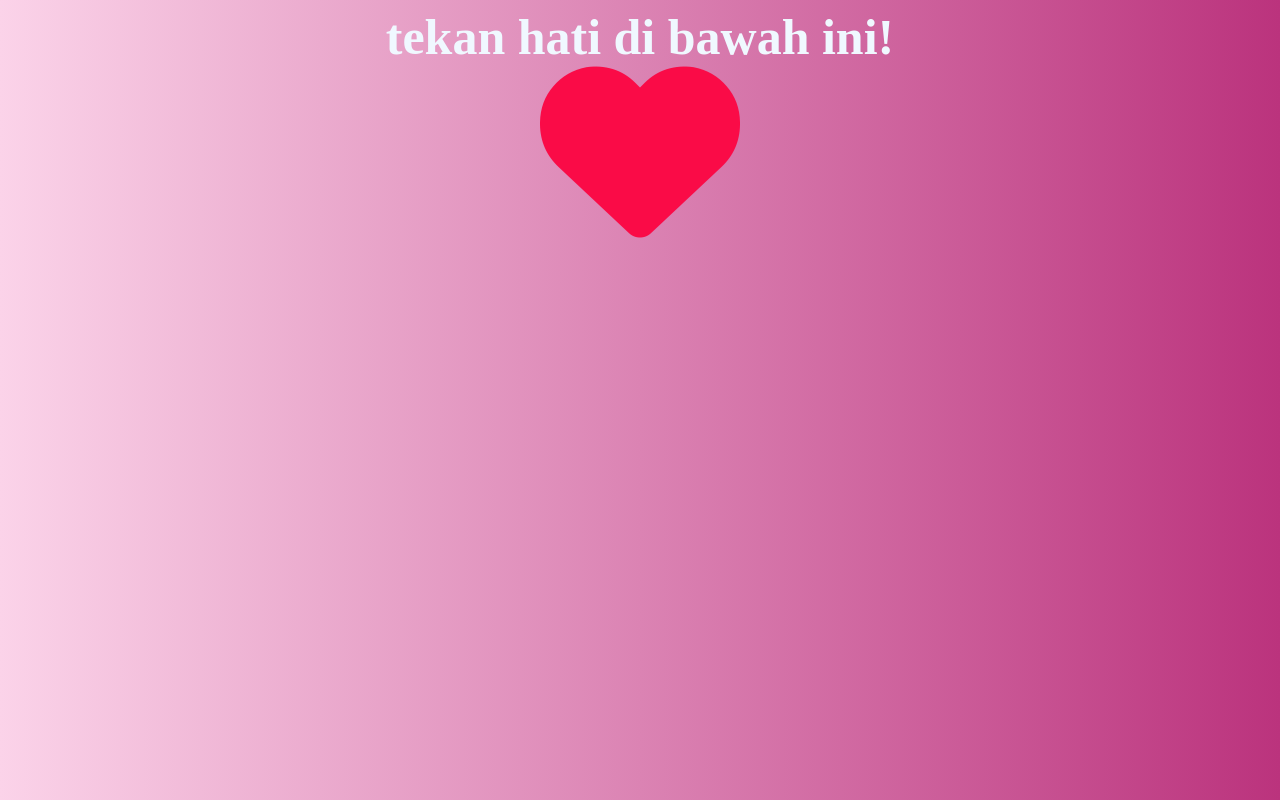
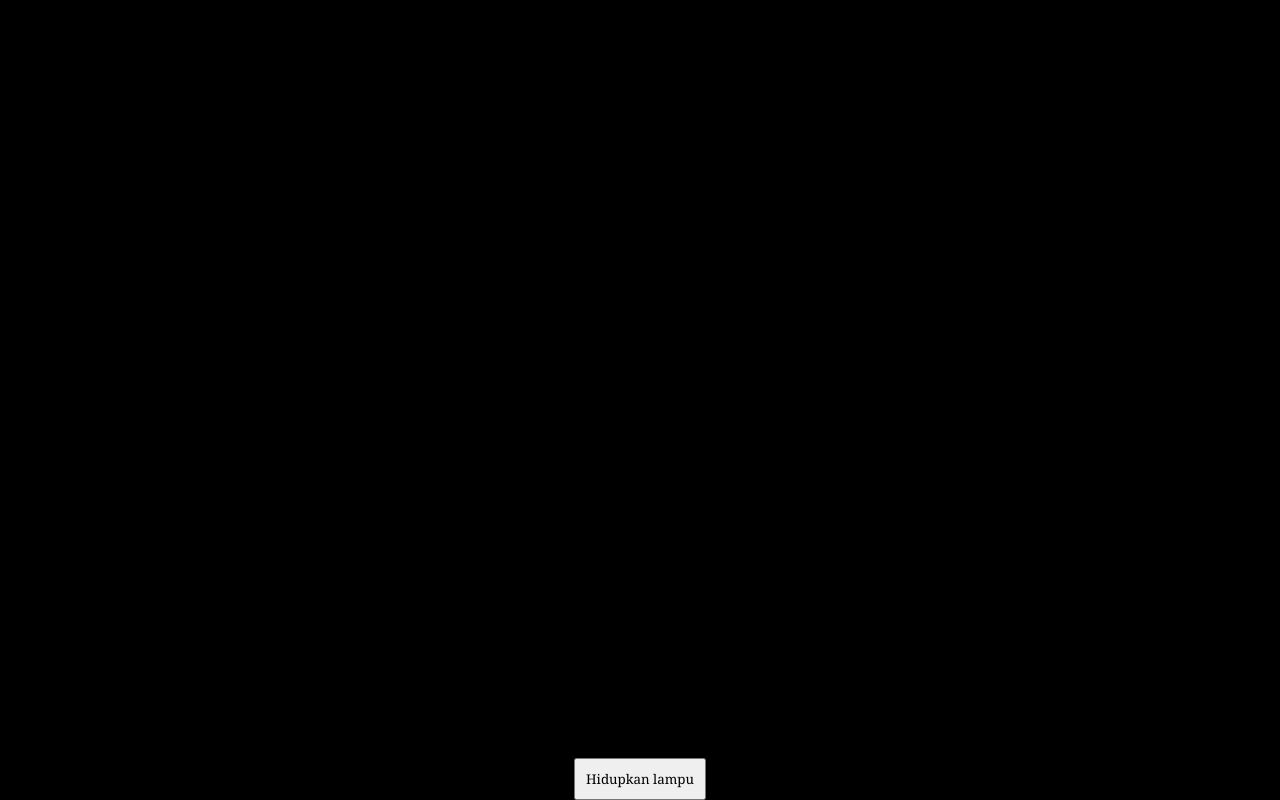
Before and after one commit to Finolut/happy-birthday, a plain HTML site: page index.html in a window 1280 px wide. Drawn offline with Linux system fonts and the light colour scheme.

Commit message:
memodifikasi ulang

```diff
--- a/index.html
+++ b/index.html
@@ -1,15 +1,19 @@
-<!DOCTYPE html>
 <html lang="en">
 <head>
     <meta charset="UTF-8">
     <meta name="viewport" content="width=device-width, initial-scale=1.0">
-    <title>HBD SAY</title>
+    <title>Document</title>
     <link rel="stylesheet" href="style.css">
-    <link rel="stylesheet" href="https://cdnjs.cloudflare.com/ajax/libs/font-awesome/6.4.2/css/all.min.css">
 </head>
 <body>
-    <div id="output"></div>
-    <i class="fa-solid fa-heart" id="love"></i>
-    <script src="script.js"></script>
+    <body>
+        <body>
+            <input type="submit" onclick="toggleLamp()" value="Hidupkan lampu" class="lampu">
+            <input type="submit" onclick="playMusic()" value="Mainkan musik" class="musik hidden">
+            <input type="submit" onclick="startMainEvent()" value="Ke acara inti" class="acara hidden">
+
+        </body>
+        <script src="script.js"></script>
+    </body>
 </body>
 </html>
--- a/script.js
+++ b/script.js
@@ -1,24 +1,49 @@
- // Function to simulate typing effect
- function typeText(element, text, speed) {
-    let i = 0;
-    function type() {
-      if (i < text.length) {
-        element.innerHTML += text.charAt(i);
-        i++;
-        setTimeout(type, speed);
-      }
-    }
-    type();
-  }
+var audio = new Audio(); // Buat objek Audio
 
-  // Get the output div element
-  const outputElement = document.getElementById('output');
+function toggleLamp() {
+    var button = document.querySelector('.lampu');
+    var musicButton = document.querySelector('.musik');
+    var eventButton = document.querySelector('.acara');
+    var body = document.body;
 
-  // Text to be typed
-  const textToType = 'tekan hati di bawah ini!';
+    // Ganti kelas pada body
+    body.classList.toggle("lampu-on");
 
-  // Typing speed in milliseconds
-  const typingSpeed = 100;
+    // Ubah opasitas tombol secara animasi
+    button.style.opacity = 0;
 
-  // Start the typing effect
-  typeText(outputElement, textToType, typingSpeed);
+    // Setelah 1 detik, sembunyikan tombol
+    setTimeout(function () {
+        button.style.display = 'none';
+
+        // Periksa apakah body memiliki kelas "lampu-on"
+        if (body.classList.contains("lampu-on")) {
+            // Sembunyikan tombol "Ke acara inti"
+            eventButton.style.display = 'none';
+
+            // Tampilkan tombol "Mainkan musik"
+            musicButton.style.display = 'inline-block';
+        } else {
+            // Sembunyikan tombol "Mainkan musik" dan "Ke acara inti"
+            musicButton.style.display = 'none';
+            eventButton.style.display = 'none';
+        }
+    }, 1000);
+}
+
+function playMusic() {
+    var musicButton = document.querySelector('.musik');
+    var eventButton = document.querySelector('.acara');
+
+    // Ambil elemen audio
+    audio.src = 'audio/Y2meta.app - Virgoun - Surat Cinta Untuk Starla (tiktok version) (128 kbps).mp3';
+
+    // Mainkan musik
+    audio.play();
+
+    // Sembunyikan tombol "Mainkan musik"
+    musicButton.style.display = 'none';
+
+    // Tampilkan tombol "Ke acara inti"
+    eventButton.style.display = 'inline-block';
+}
--- a/style.css
+++ b/style.css
@@ -1,50 +1,39 @@
 body {
-  background: linear-gradient(to right, #fbd3e9, #bb337d);
+  display: flex;
+  flex-direction: column;
+  align-items: center;
+  justify-content: flex-end;
+  height: 100vh; /* Mengisi tinggi seluruh viewport */
+  margin: 0;
+  background-color: black;
+  transition: background-color 0.5s ease;
 }
 
-h1 {
-  display: block;
-  text-align: center;
-  font-size: 100px;
-  margin-top: 0.67em;
-  margin-bottom: 0.67em;
-  margin-left: 0;
-  margin-right: 0;
-  font-weight: bold;
-  color: aliceblue;
+.lampu {
+  margin: 0;
+  padding: 10px;
+  display: flex;
+  text-align: justify content;
+  font-family: Georgia, 'Times New Roman', Times, serif;
+  transition: opacity 1s ease; /* Efek transisi untuk perubahan opasitas */
+}
+.lampu-on {
+  background-color: rgb(241, 241, 178); /* Warna latar belakang saat lampu dinyalakan */
 }
 
-p {
-  display: block;
-  text-align: center;
-  font-size: 130px;
- margin: 0;
- margin-top: -50;
-  font-weight: bold;
-  color: aliceblue;
+.hidden {
+  display: none;
 }
 
-#output {
-  font-family: Circular, a geometric sans-serif;
-  font-size: 50px;
+.musik { margin: 0;
+  padding: 10px;
   text-align: center;
-  font-weight: bold;
-  color: aliceblue;
+  font-family: Georgia, 'Times New Roman', Times, serif;
+  transition: opacity 1s ease; /* Efek transisi untuk perubahan opasitas */
 }
-
-#love {
-  color: #fa0b47;
-  font-size: 200px;
+.acara { margin: 0;
+  padding: 10px;
   text-align: center;
-  display: block;
-  animation: moveUpDown 2s infinite alternate;
+  font-family: Georgia, 'Times New Roman', Times, serif;
+  transition: opacity 1s ease; /* Efek transisi untuk perubahan opasitas */
 }
-
-@keyframes moveUpDown {
-  0% {
-    transform: translateY(0); /* Initial position */
-  }
-  100% {
-    transform: translateY(-20px); /* Move upwards by 20 pixels */
-  }
-}
```
Also changed, not shown: img/Balloon-Border.png (added), img/lampu.png (added), 1 other file.
